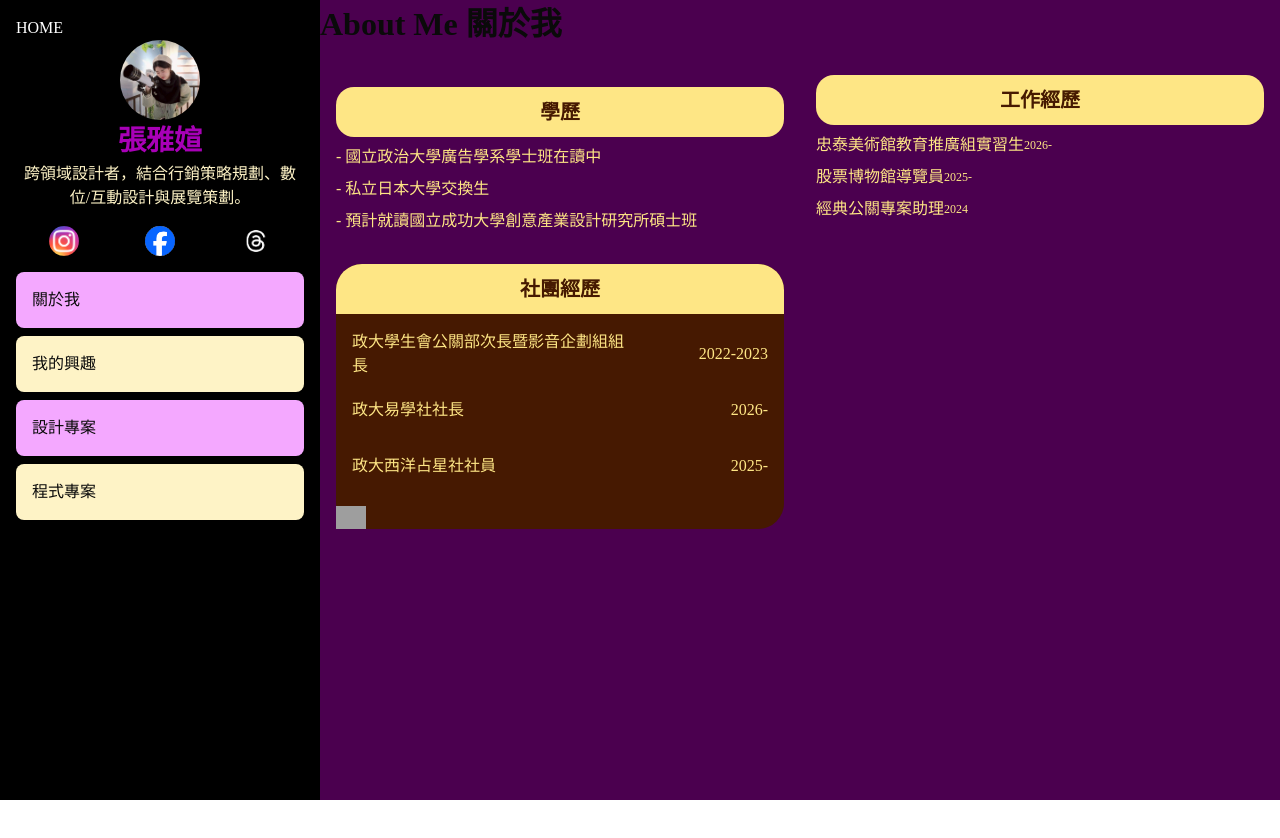
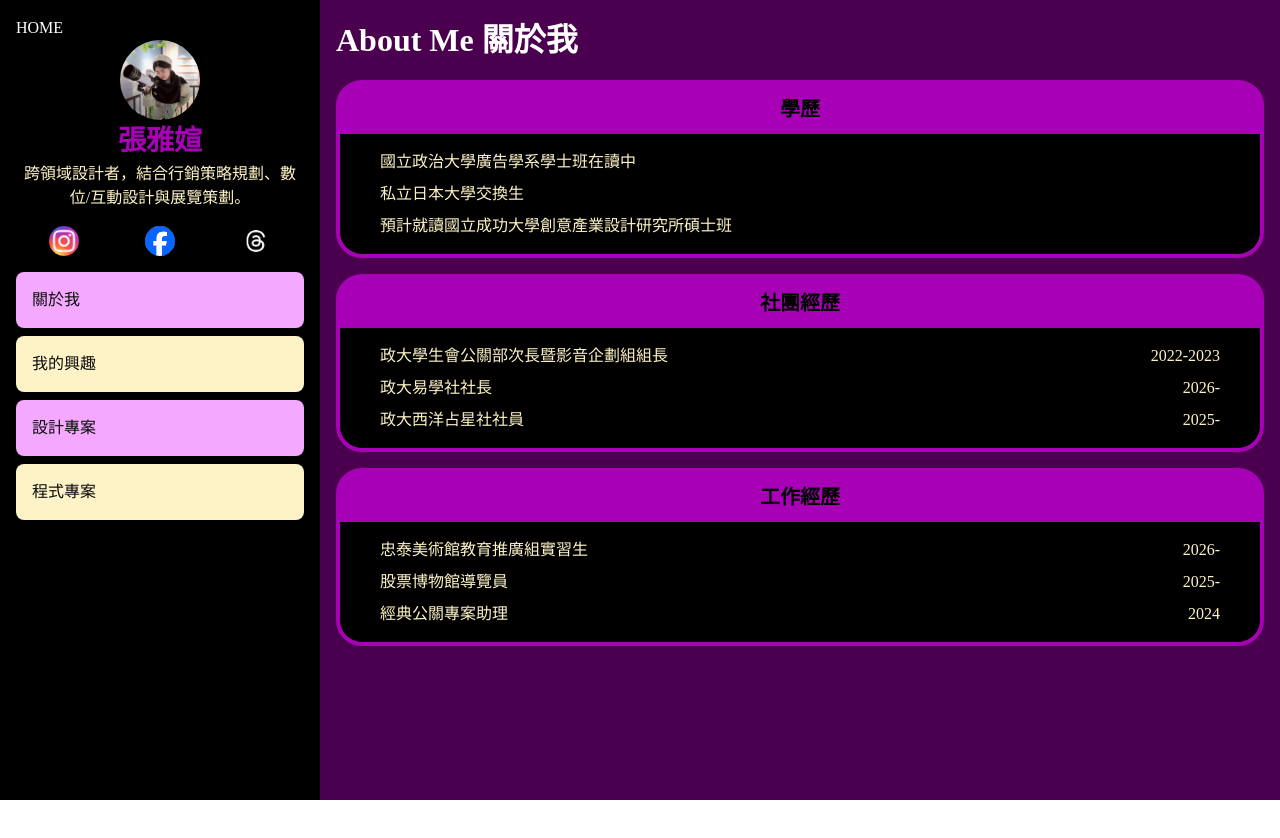
Before and after one commit to athena20021105-beep/110405034-114-2-web-hw1, a Next.js app: page /about in a window 1280 px wide. Shown: the top 838 px of the page. Built offline with nearby package versions, Linux system fonts and the light colour scheme; grey boxes are pictures that could not be loaded.

Commit message:
feat: about almost

```diff
--- a/app/about/page.tsx
+++ b/app/about/page.tsx
@@ -17,40 +17,48 @@ export default function About() {
 
         </>
         <div className="bg-fuchsia-950 w-full">
-          <div className="text-[32px] font-bold">About Me 關於我</div>
+          <div className="text-[32px] font-bold text-white m-4">About Me 關於我</div>
 
 
 
-          <div className="flex justify-around w-full h-full ">
+          <div className="flex-col justify-around w-full h-full px-4">
 
             {/* 左邊 學校*/}
-            <div className="w-full h-full flex-col items-start px-4">
+            {/* <div className="w-full h-full flex-col items-start px-4"> */}
 
-              <div className="flex justify-center items-start flex-col h-[200px] w-full rounded-4xl mt-2">
-                <div className="text-[20px] font-bold flex justify-center items-center text-amber-950 bg-amber-200 h-[50px] w-full rounded-2xl mt-2">
+            <div className=" bg-black border-4 border-fuchsia-700 flex-col justify-center items-start w-full rounded-4xl  mt-4"
+            // style={{ backgroundImage: `url(green.png)` }}
+            >
+              <div className="text-[20px] font-bold flex justify-center items-center text-black bg-fuchsia-700 h-[50px] rounded-t-2xl w-full"
+              // style={{ backgroundImage: `url(gold.png)` }}
+              >
                 學歷
               </div>
 
-                {/* <ul className="list-image-[url('/dot.png')]">
-                  <li className="text-[16px] font-medium text-amber-200 flex justify-center mt-2">國立政治大學廣告學系學士班在讀中</li>
+              {/* <div className="flex justify-around"> */}
 
-                </ul> */}
 
-                <div className="text-[16px] font-medium text-amber-200 flex justify-center mt-2">
-                  - 國立政治大學廣告學系學士班在讀中
-                </div>
-                <div className="text-[16px] font-medium text-amber-200 flex justify-center mt-2">
-                  - 私立日本大學交換生
-                </div>
-                <div className="text-[16px] font-medium text-amber-200 flex justify-center mt-2">
-                  - 預計就讀國立成功大學創意產業設計研究所碩士班
-                </div>
+              <div className="grid grid-flow-row-dense grid-cols-3 grid-rows-3 gap-2 text-[16px] font-medium text-amber-100 px-10 py-4">
+
+                <div className="col-span-3 flex justify-start items-center">國立政治大學廣告學系學士班在讀中</div>
+                <div className="col-span-3 flex justify-start items-center">私立日本大學交換生</div>
+                <div className="col-span-3 flex justify-start items-center">預計就讀國立成功大學創意產業設計研究所碩士班</div>
+
               </div>
 
-              <div className=" bg-amber-950 flex-col justify-center items-start w-full rounded-4xl mt-2"
+              {/* <Image src="/patten.png" alt="patten" width={30} height={30} /> */}
+
+
+            </div>
+
+
+
+
+
+            <div className=" bg-black border-4 border-fuchsia-700 flex-col justify-center items-start w-full rounded-4xl  mt-4"
             // style={{ backgroundImage: `url(green.png)` }}
             >
-                <div className="text-[20px] font-bold flex justify-center items-center text-amber-950 bg-amber-200 h-[50px] rounded-t-4xl w-full"
+              <div className="text-[20px] font-bold flex justify-center items-center text-black bg-fuchsia-700 h-[50px] rounded-t-2xl w-full"
               // style={{ backgroundImage: `url(gold.png)` }}
               >
                 社團經歷
@@ -59,17 +67,45 @@ export default function About() {
               {/* <div className="flex justify-around"> */}
 
 
-                <div className="grid grid-flow-row-dense grid-cols-3 grid-rows-3 gap-2 m-4">
+              <div className="grid grid-flow-row-dense grid-cols-3 grid-rows-3 gap-2 text-[16px] font-medium text-amber-100 px-10 py-4">
 
-                  <div className="col-span-2 text-[16px] font-medium text-amber-200 flex justify-start items-center">政大學生會公關部次長暨影音企劃組組長</div>
-                  <div className="col-span-2 text-[16px] font-medium text-amber-200 flex justify-start items-center">政大易學社社長</div>
-                  <div className="col-span-2 text-[16px] font-medium text-amber-200 flex justify-start items-center">政大西洋占星社社員</div>
-                  <div className="text-[16px] font-light text-amber-200 flex items-center justify-end">2022-2023</div>
-                  <div className="text-[16px] font-light text-amber-200 flex items-center justify-end">2026-</div>
-                  <div className="text-[16px] font-light text-amber-200 flex items-center justify-end">2025-</div>
+                <div className="col-span-2 flex justify-start items-center">政大學生會公關部次長暨影音企劃組組長</div>
+                <div className="col-span-2 flex justify-start items-center">政大易學社社長</div>
+                <div className="col-span-2 flex justify-start items-center">政大西洋占星社社員</div>
+                <div className="font-light flex items-center justify-end">2022-2023</div>
+                <div className="font-light flex items-center justify-end">2026-</div>
+                <div className="font-light flex items-center justify-end">2025-</div>
               </div>
 
-                <Image src="/patten.png" alt="patten" width={30} height={30} />
+              {/* <Image src="/patten.png" alt="patten" width={30} height={30} /> */}
+
+
+            </div>
+
+
+            <div className=" bg-black border-4 border-fuchsia-700 flex-col justify-center items-start w-full rounded-4xl mt-4"
+            // style={{ backgroundImage: `url(green.png)` }}
+            >
+              <div className="text-[20px] font-bold flex justify-center items-center text-black bg-fuchsia-700 h-[50px] rounded-t-2xl w-full"
+              // style={{ backgroundImage: `url(gold.png)` }}
+              >
+                工作經歷
+              </div>
+
+              {/* <div className="flex justify-around"> */}
+
+
+              <div className="grid grid-flow-row-dense grid-cols-3 grid-rows-3 gap-2 text-[16px] font-medium text-amber-100 px-10 py-4 ">
+
+                <div className="col-span-2 flex justify-start items-center">忠泰美術館教育推廣組實習生</div>
+                <div className="col-span-2 flex justify-start items-center">股票博物館導覽員</div>
+                <div className="col-span-2 flex justify-start items-center">經典公關專案助理</div>
+                <div className="font-light flex items-center justify-end">2026-</div>
+                <div className="font-light flex items-center justify-end">2025-</div>
+                <div className="font-light flex items-center justify-end">2024</div>
+              </div>
+
+              {/* <Image src="/patten.png" alt="patten" width={30} height={30} /> */}
 
 
             </div>
@@ -78,27 +114,7 @@ export default function About() {
 
 
 
-            </div>
-            {/* 右邊 工作*/}
-            <div className="flex justify-center items-start flex-col h-[200px] w-full rounded-4xl px-4">
-              <div className="text-[20px] font-bold flex justify-center items-center text-amber-950 bg-amber-200 h-[50px] w-full rounded-2xl">
-                工作經歷
-              </div>
-              <div className="flex justify-between mt-2">
-                <div className=" text-[16px] font-medium text-amber-200 flex justify-start items-center">忠泰美術館教育推廣組實習生</div>
-                <div className=" text-[12px] font-light text-amber-200 flex justify-end items-center">2026-</div>
-              </div>
-              <div className="flex justify-between mt-2">
-                <div className=" text-[16px] font-medium text-amber-200 flex justify-start items-center">股票博物館導覽員</div>
-                <div className=" text-[12px] font-light text-amber-200 flex justify-end items-center">2025-</div>
-              </div>
-              <div className="flex justify-between mt-2">
-                <div className=" text-[16px] font-medium text-amber-200 flex justify-start items-center">經典公關專案助理</div>
-                <div className=" text-[12px] font-light text-amber-200 flex justify-end items-center">2024</div>
-              </div>
 
-
-            </div>
 
 
 
```
Lines whose indentation alone changed are shown as unchanged.
